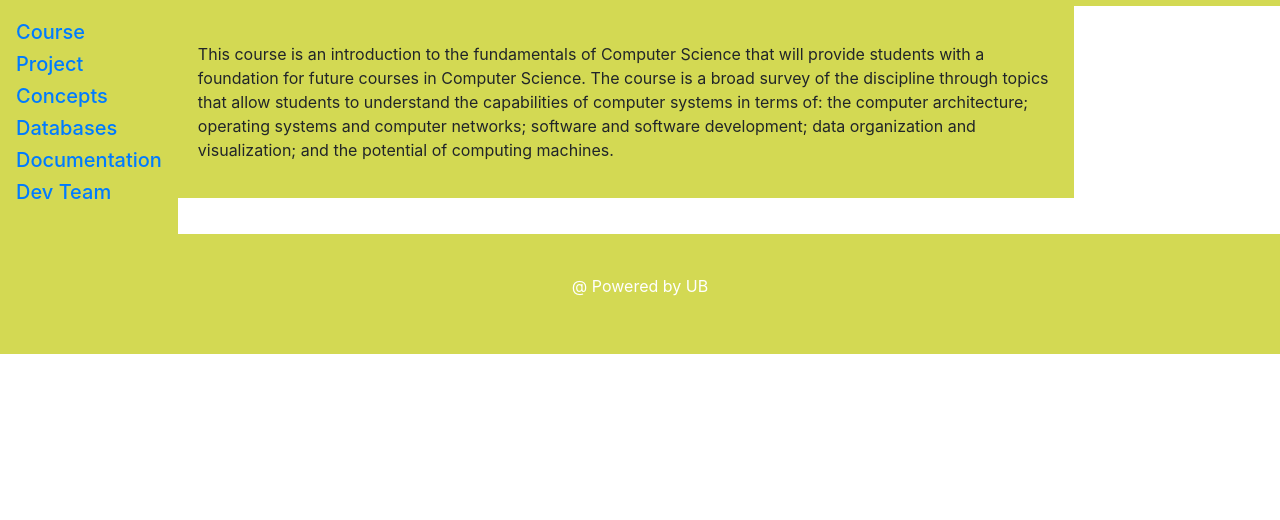
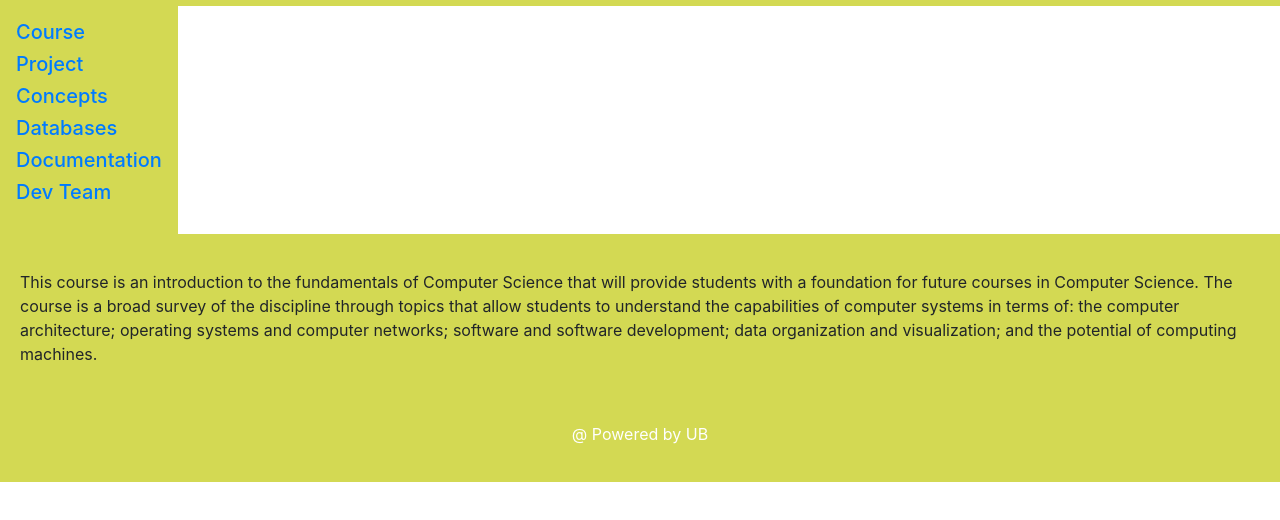
Before and after one commit to Kris091/FinalFocProject, a plain HTML site: page index.html in a window 1280 px wide. Shown: the part 80-600 px from the top of the page. Drawn offline with nearby package versions, Linux system fonts and the light colour scheme.

Commit message:
Update style.css

```diff
--- a/style.css
+++ b/style.css
@@ -34,7 +34,7 @@ nav ul {
 article {
   float: left;
   padding: 20px;
-  width: 70%;
+  width: 100%;
   background-color: #d3d953;
   /* height: 300px;  only for demonstration, should be removed */
 }
@@ -49,7 +49,7 @@ section:after {
 /* Style the footer */
 footer {
   background-color: #d3d953;
-  padding: 40px;
+  padding: 20px;
   text-align: center;
   color: white;
 }
```
